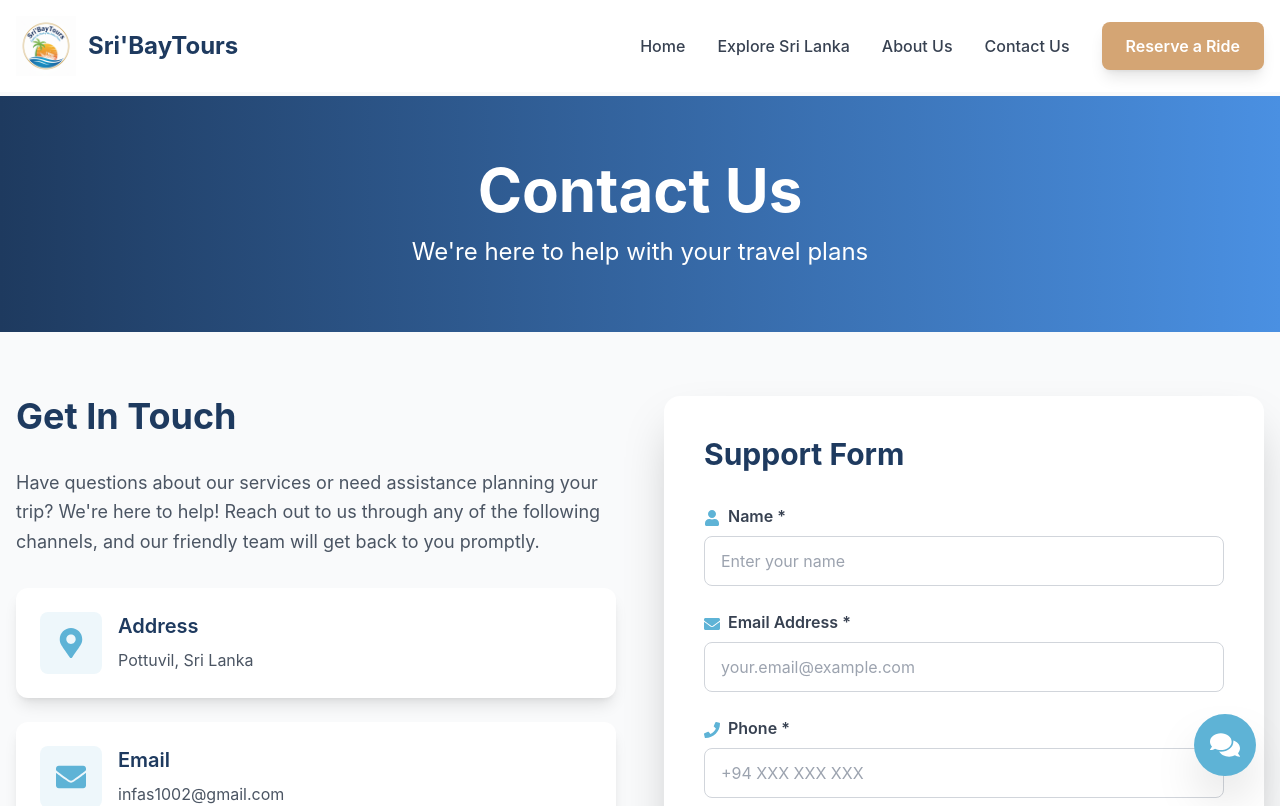
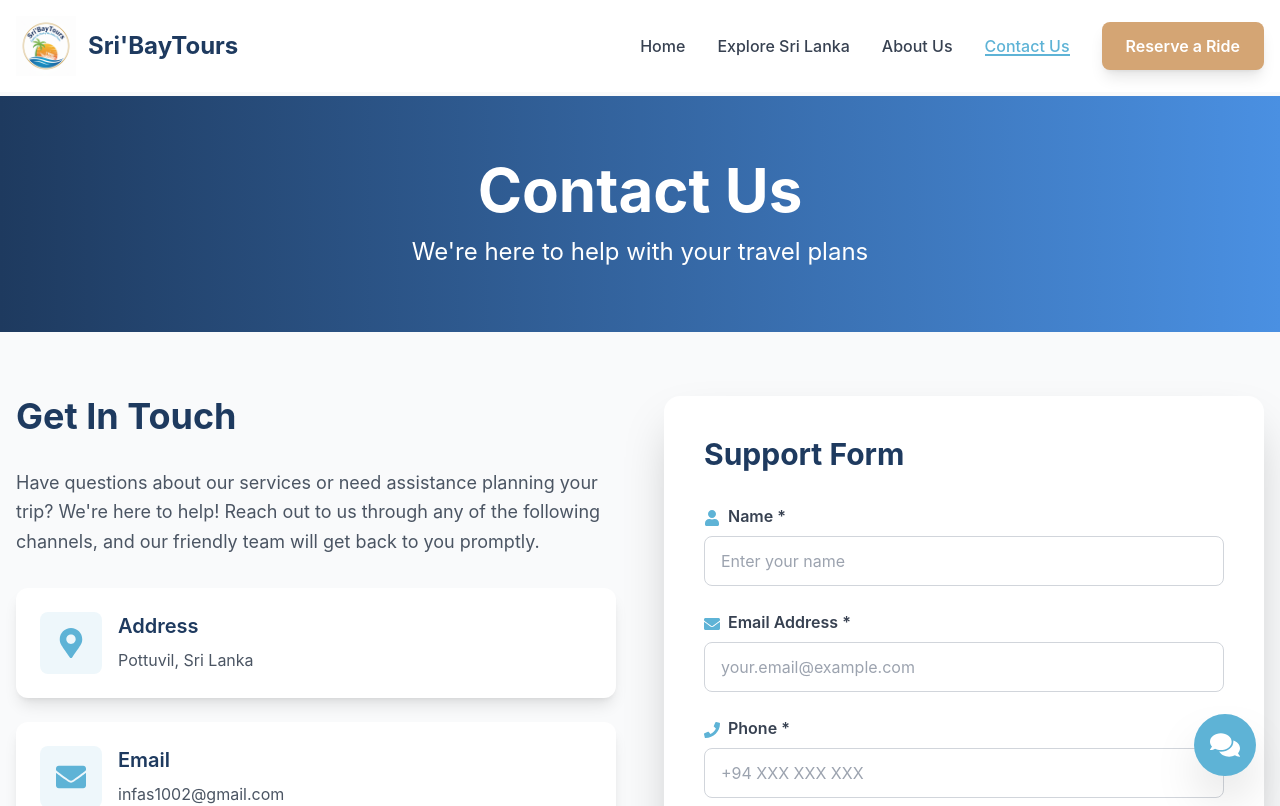
Before and after one commit to infas01/Sri-BayTours-Frontend, a Next.js app: page /contact in a window 1280 px wide. Shown: the top 806 px of the page. Built offline with nearby package versions, Linux system fonts and the light colour scheme.

Commit message:
fix: Improve code formatting and enhance navigation link active state in Navbar component

```diff
--- a/src/components/Navbar.jsx
+++ b/src/components/Navbar.jsx
@@ -3,12 +3,14 @@
 import { useState, useEffect } from 'react';
 import Link from 'next/link';
 import Image from 'next/image';
+import { usePathname } from 'next/navigation';
 import { motion } from 'framer-motion';
 import { FaBars, FaTimes } from 'react-icons/fa';
 
 export default function Navbar() {
   const [isOpen, setIsOpen] = useState(false);
   const [scrolled, setScrolled] = useState(false);
+  const pathname = usePathname();
 
   useEffect(() => {
     const handleScroll = () => {
@@ -24,6 +26,14 @@ export default function Navbar() {
     { name: 'About Us', href: '/about' },
     { name: 'Contact Us', href: '/contact' },
   ];
+
+  // Check if the current path matches the link
+  const isActive = (href) => {
+    if (href === '/') {
+      return pathname === '/';
+    }
+    return pathname.startsWith(href);
+  };
 
   return (
     <nav
@@ -67,10 +77,18 @@ export default function Navbar() {
               >
                 <Link
                   href={link.href}
-                  className="text-gray-700 hover:text-primary-ocean font-medium transition-colors duration-300 relative group"
+                  className={`font-medium transition-colors duration-300 relative group ${
+                    isActive(link.href)
+                      ? 'text-primary-ocean'
+                      : 'text-gray-700 hover:text-primary-ocean'
+                  }`}
                 >
                   {link.name}
-                  <span className="absolute bottom-0 left-0 w-0 h-0.5 bg-primary-ocean transition-all duration-300 group-hover:w-full"></span>
+                  <span
+                    className={`absolute bottom-0 left-0 h-0.5 bg-primary-ocean transition-all duration-300 ${
+                      isActive(link.href) ? 'w-full' : 'w-0 group-hover:w-full'
+                    }`}
+                  ></span>
                 </Link>
               </motion.div>
             ))}
@@ -80,7 +98,15 @@ export default function Navbar() {
               transition={{ duration: 0.5, delay: 0.4 }}
             >
               <Link href="/reserve-a-ride">
-                <button className="btn-primary">Reserve a Ride</button>
+                <button
+                  className={`transition-all duration-300 font-semibold py-3 px-6 rounded-lg shadow-lg ${
+                    isActive('/reserve-a-ride')
+                      ? 'bg-primary-gold/90 text-white scale-105'
+                      : 'btn-primary'
+                  }`}
+                >
+                  Reserve a Ride
+                </button>
               </Link>
             </motion.div>
           </div>
@@ -107,14 +133,24 @@ export default function Navbar() {
               <Link
                 key={link.name}
                 href={link.href}
-                className="block py-3 text-gray-700 hover:text-primary-ocean font-medium transition-colors duration-300 border-b border-gray-200"
+                className={`block py-3 font-medium transition-colors duration-300 border-b border-gray-200 ${
+                  isActive(link.href)
+                    ? 'text-primary-ocean bg-primary-ocean/5 px-3 rounded-lg border-l-4 border-primary-ocean'
+                    : 'text-gray-700 hover:text-primary-ocean'
+                }`}
                 onClick={() => setIsOpen(false)}
               >
                 {link.name}
               </Link>
             ))}
             <Link href="/reserve-a-ride" onClick={() => setIsOpen(false)}>
-              <button className="btn-primary w-full mt-4">
+              <button
+                className={`w-full mt-4 transition-all duration-300 font-semibold py-3 px-6 rounded-lg shadow-lg ${
+                  isActive('/reserve-a-ride')
+                    ? 'bg-primary-gold/90 text-white'
+                    : 'btn-primary'
+                }`}
+              >
                 Reserve a Ride
               </button>
             </Link>
```
Also changed, not shown: src/app/explore-sri-lanka/page.jsx (+72 -37 lines).
